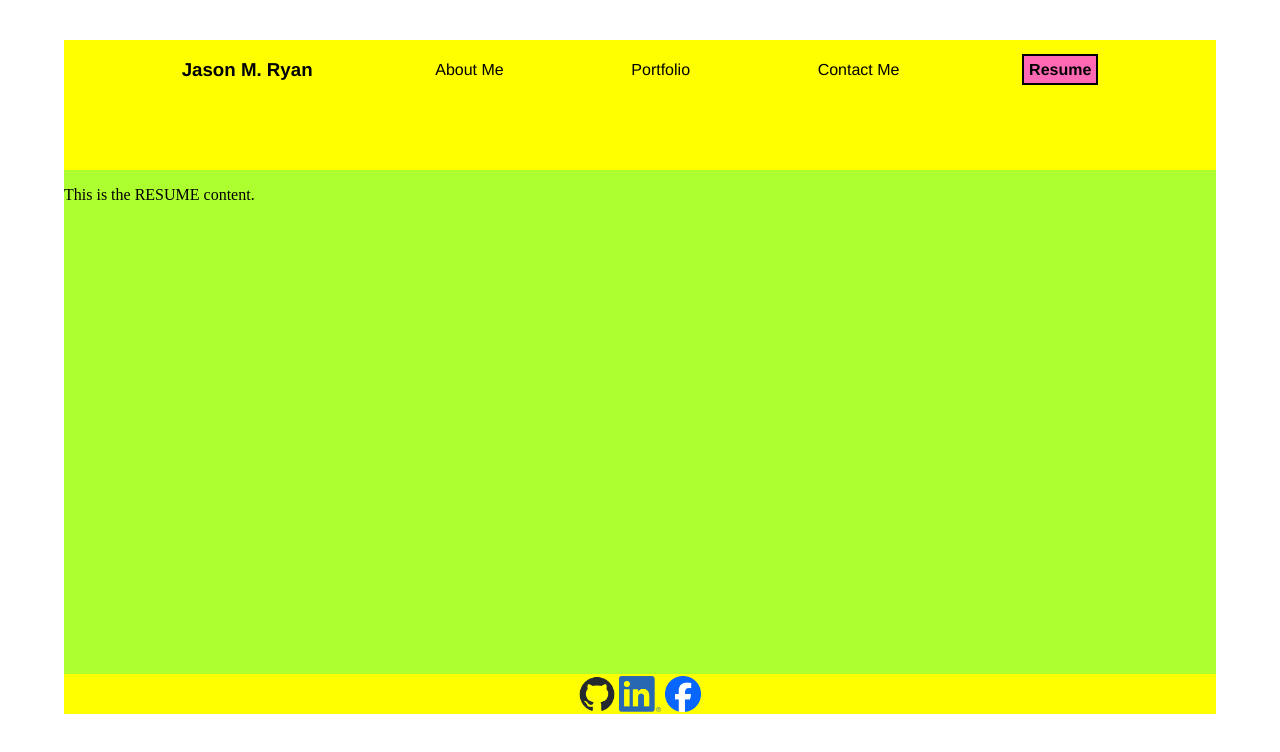
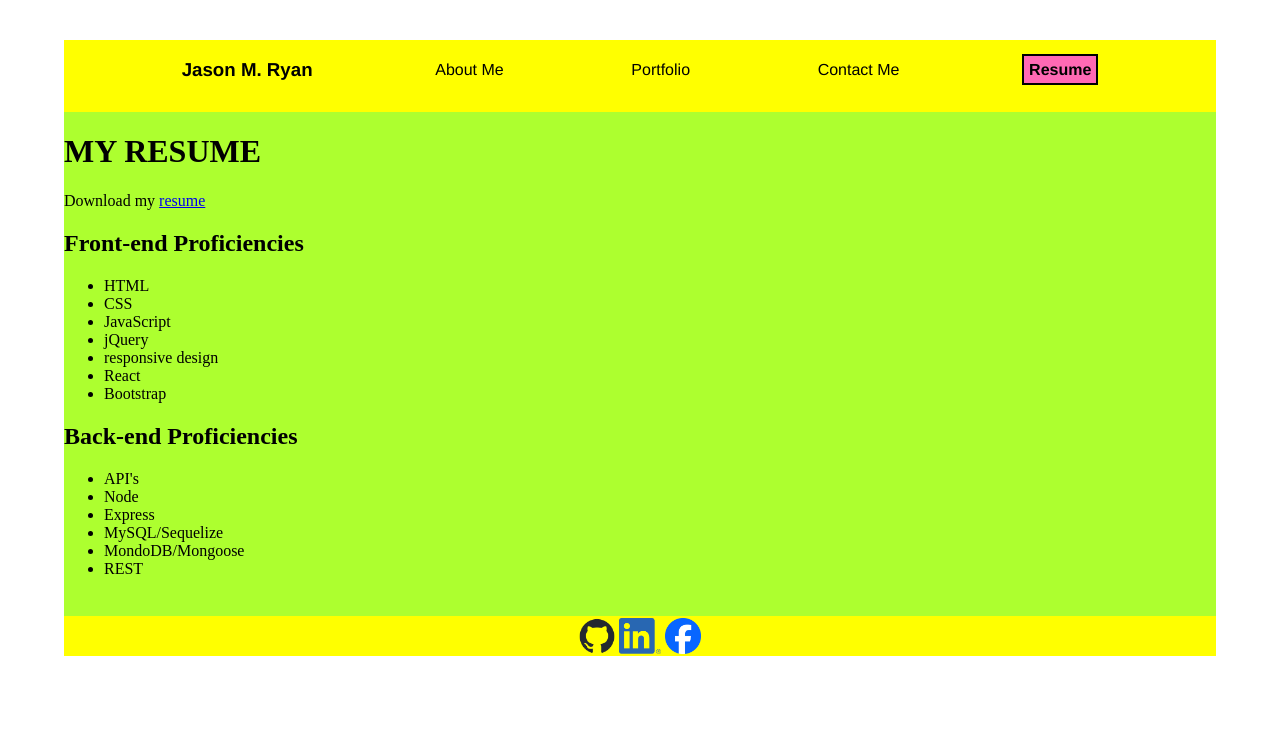
Before and after one commit to orian42/jryanportfolio, a React (Vite) app: page /Resume in a window 1280 px wide. Shown: the top 752 px of the page. Built offline with nearby package versions, Linux system fonts and the light colour scheme.

Commit message:
added content to RESUME section

```diff
--- a/src/App.css
+++ b/src/App.css
@@ -17,7 +17,7 @@
 
 header {
   background-color: yellow;
-  height: 18%;
+  height: 10%;
 }
 
 main {
--- a/src/pages/Resume.jsx
+++ b/src/pages/Resume.jsx
@@ -2,7 +2,32 @@ export default function Resume() {
 
     return (
         <div>
-            <p>This is the RESUME content.</p>
+            <h1>MY RESUME</h1>
+            <p>Download my <a href='./src/assets/resume.pdf' download='resume.pdf'>
+                resume</a></p>
+            <h2>Front-end Proficiencies</h2>
+            <ul>
+                <li>HTML</li>
+                <li>CSS</li>
+                <li>JavaScript</li>
+                <li>jQuery</li>
+                <li>responsive design</li>
+                <li>React</li>
+                <li>Bootstrap</li>
+            </ul>
+            <h2>Back-end Proficiencies</h2>
+                <ul>
+                    <li>API's</li>
+                    <li>Node</li>
+                    <li>Express</li>
+                    <li>MySQL/Sequelize</li>
+                    <li>MondoDB/Mongoose</li>
+                    <li>REST</li>
+                </ul>
+
+            <div>
+
+            </div>
         </div>
     )
 }
```
